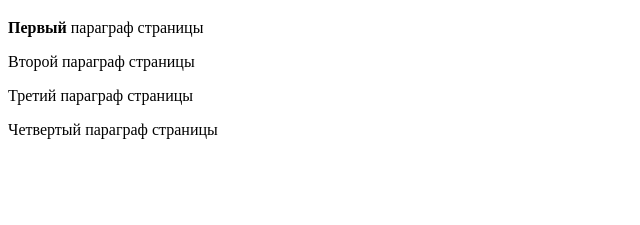
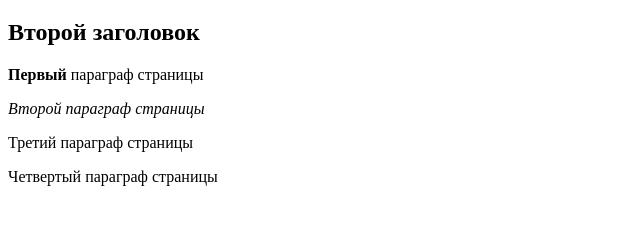
Before and after one commit to xXZoofeXx/HSEprog, a plain HTML site: page index.html in a window 1280 px wide. Shown: the part 61-286 px from the top of the page, without its empty margins (0-640 px from the left). Drawn offline with Linux system fonts and the light colour scheme.

Commit message:
Update index.html

```diff
--- a/index.html
+++ b/index.html
@@ -6,10 +6,11 @@
   </head>
   <body>
     <h1>Внутренний заголовок</h1>
+    <h2>Второй заголовок</h2>
     <p><strong>Первый</strong> параграф
 
       страницы</p>
-    <p>Второй параграф страницы</p>
+    <em>Второй параграф страницы</em>
     <p>Третий параграф страницы</p>
     <p>Четвертый параграф страницы</p>
   </body>
```
